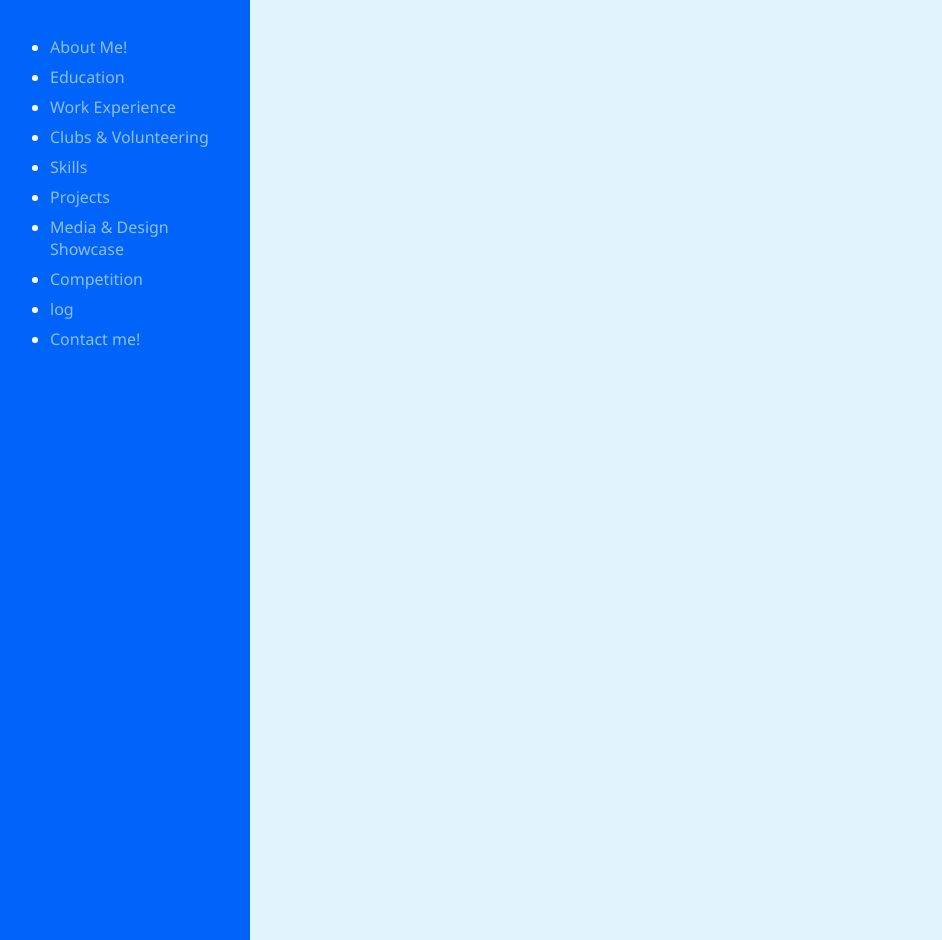
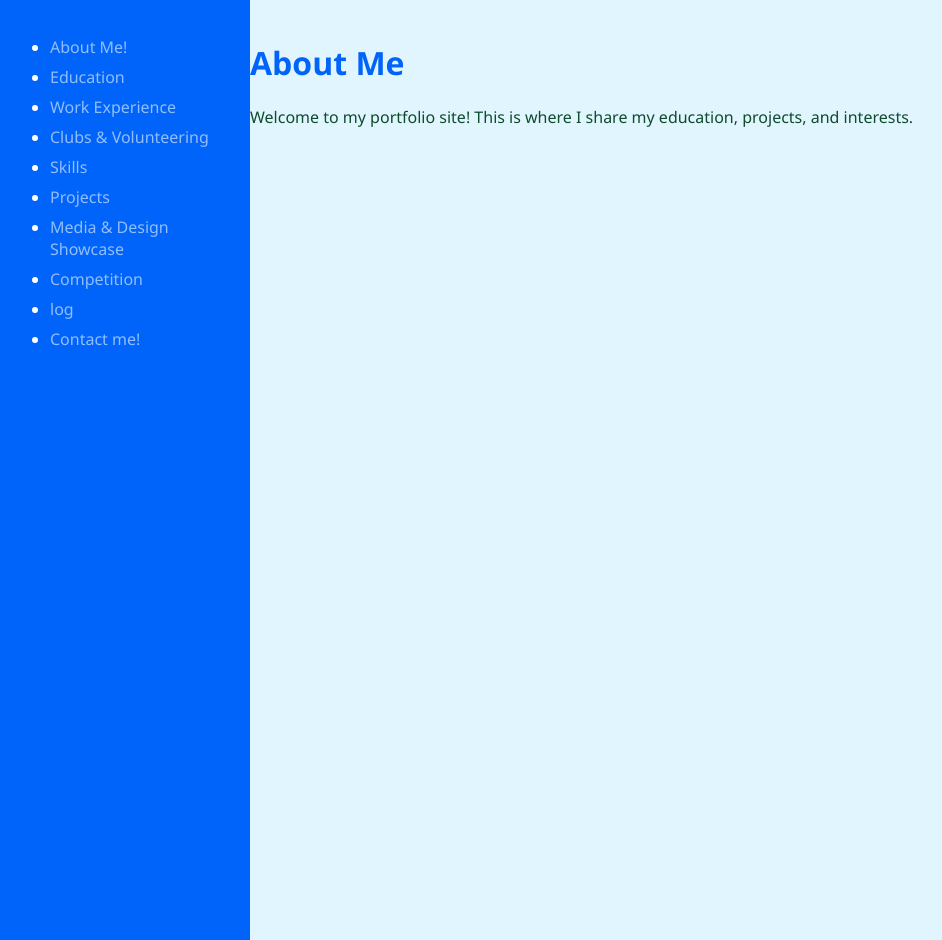
Before and after one commit to aliza06/Portfolio_Aliza, a Jekyll site: the page built from index.md, in a window 1280 px wide. Shown: the whole page, without its empty margins (10-952 px from the left). Built offline with Jekyll 4.4.1, drawn with Linux system fonts in a browser that asks for light colours.

Commit message:
Update index.md

```diff
--- a/index.md
+++ b/index.md
@@ -1,5 +1,8 @@
 ---
 layout: default
-title: "Index"
+title: "About Me"
 permalink: /
 ---
+
+# About Me
+Welcome to my portfolio site! This is where I share my education, projects, and interests.
```
